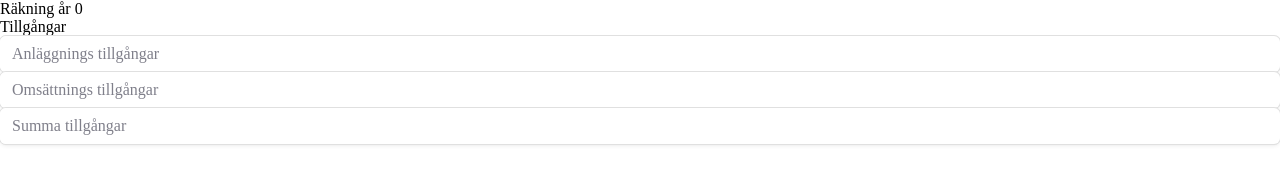
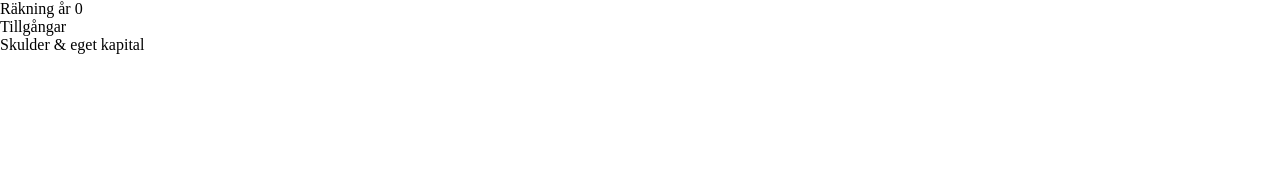
Before and after one commit to coolaste-organisationen/app, a plain HTML site: page index.html in a window 1280 px wide. Drawn offline with Linux system fonts and the light colour scheme.

Commit message:
Remove textinput

```diff
--- a/css/main.css
+++ b/css/main.css
@@ -1,61 +1,3 @@
-/* Input styling */
-.TextInput {
-  box-shadow: 0 0 0 1px rgb(50 151 211 / 30%), 0 1px 1px 0 rgb(0 0 0 / 7%), 0 0 0 4px rgb(50 151 211 / 30%);
-  width: 100%;
-  -webkit-appearance: none;
-  -moz-appearance: none;
-  appearance: none;
-  background: #fff;
-  padding-right: 36px;
-  border: 0;
-  border-radius: 6px;
-  box-shadow: 0 0 0 1px #e0e0e0, 0 2px 4px 0 rgb(0 0 0 / 7%), 0 1px 1.5px 0 rgb(0 0 0 / 5%);
-  color: rgba(26,26,26,.9);
-  height: 36px;
-  position: relative;
-  cursor: text;
-  transition: box-shadow .08s ease-in;
-}
-
-.TextInput:focus-within {
-  box-shadow: 0 0 0 1px rgb(50 151 211 / 30%), 0 1px 1px 0 rgb(0 0 0 / 7%), 0 0 0 4px rgb(50 151 211 / 30%);
-  z-index: 2;
-}
-
-.TextInput:focus-within .TextInput-key {
-  color: rgb(156, 201, 232);
-}
-
-.TextInput-key {
-  pointer-events: none;
-  position: absolute;
-  top: 50%;
-  left: 10px;
-  transform: translate(0, -50%) scale(1);
-  padding: 0 2px;
-  background-color: #fff;
-  color: rgb(127, 127, 138);
-  font-size: 16px;
-  transition: transform 200ms cubic-bezier(0.0, 0, 0.2, 1), top 200ms cubic-bezier(0.0, 0, 0.2, 1);
-}
-
-.TextInput-element {
-  width: 100%;
-  height: 100%;
-  line-height: 1.5;
-  padding: 8px 12px;
-  border: none;
-  border-radius: 6px;
-  outline: none;
-  font-size: 16px;
-}
-
-.TextInput .TextInput-key-shrink {
-  top: 0;
-  transform: translate(0, -50%) scale(0.8);
-  transform-origin: top left;
-}
-
 /* Main */
 * {
   box-sizing: border-box;
--- a/index.html
+++ b/index.html
@@ -15,20 +15,13 @@
 
         <div class="container">
           <span class="undertitle">Tillgångar</span>
-          <div class="TextInput">
-            <span class="TextInput-key">Anläggnings tillgångar</span>
-            <input type="text" class="TextInput-element">
-          </div>
-          <div class="TextInput">
-            <span class="TextInput-key">Omsättnings tillgångar</span>
-            <input type="text" class="TextInput-element">
-          </div>
-          <div class="TextInput">
-            <span class="TextInput-key">Summa tillgångar</span>
-            <input type="text" class="TextInput-element">
-          </div>
+
         </div>
 
+        <div class="container">
+          <span class="undertitle">Skulder & eget kapital</span>
+
+        </div>
       </li>
     </ul>
   </div>
--- a/js/main.js
+++ b/js/main.js
@@ -1,37 +1 @@
-/* Input javascript */
-const inputs = document.querySelectorAll(".TextInput-element");
-inputs.forEach(input => {
-  input.addEventListener("focus", handleInputFocus);
-  input.addEventListener("focusout", handleInputFocusOut);
-  input.addEventListener("change", handleInputChange);
-});
-
-function handleInputFocus(event) {
-  const input = event.target;
-
-  if (!input.parentElement.querySelector(".TextInput-key").classList.contains("TextInput-key-shrink")) {
-    input.parentElement.querySelector(".TextInput-key").classList.add("TextInput-key-shrink");
-  }
-}
-
-function handleInputFocusOut(event) {
-  const input = event.target;
-
-  if (input.value.trim() === "") {
-    if (input.parentElement.querySelector(".TextInput-key").classList.contains("TextInput-key-shrink")) {
-      input.parentElement.querySelector(".TextInput-key").classList.remove("TextInput-key-shrink");
-    }
-  }
-}
-
-function handleInputChange(event) {
-  const input = event.target;
-
-  if (input.value.trim() !== "") {
-    if (!input.parentElement.querySelector(".TextInput-key").classList.contains("TextInput-key-shrink")) {
-      input.parentElement.querySelector(".TextInput-key").classList.add("TextInput-key-shrink");
-    }
-  }
-}
-
 /* Main */
```
